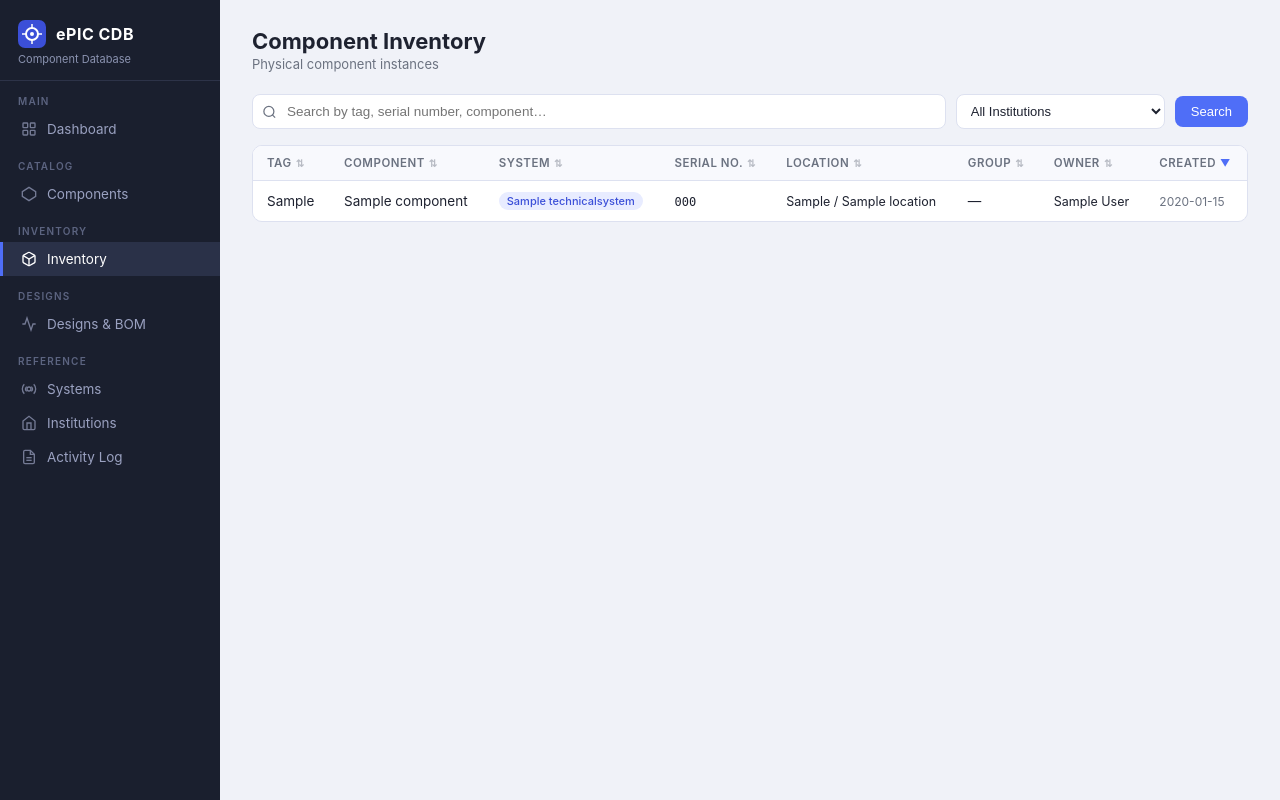
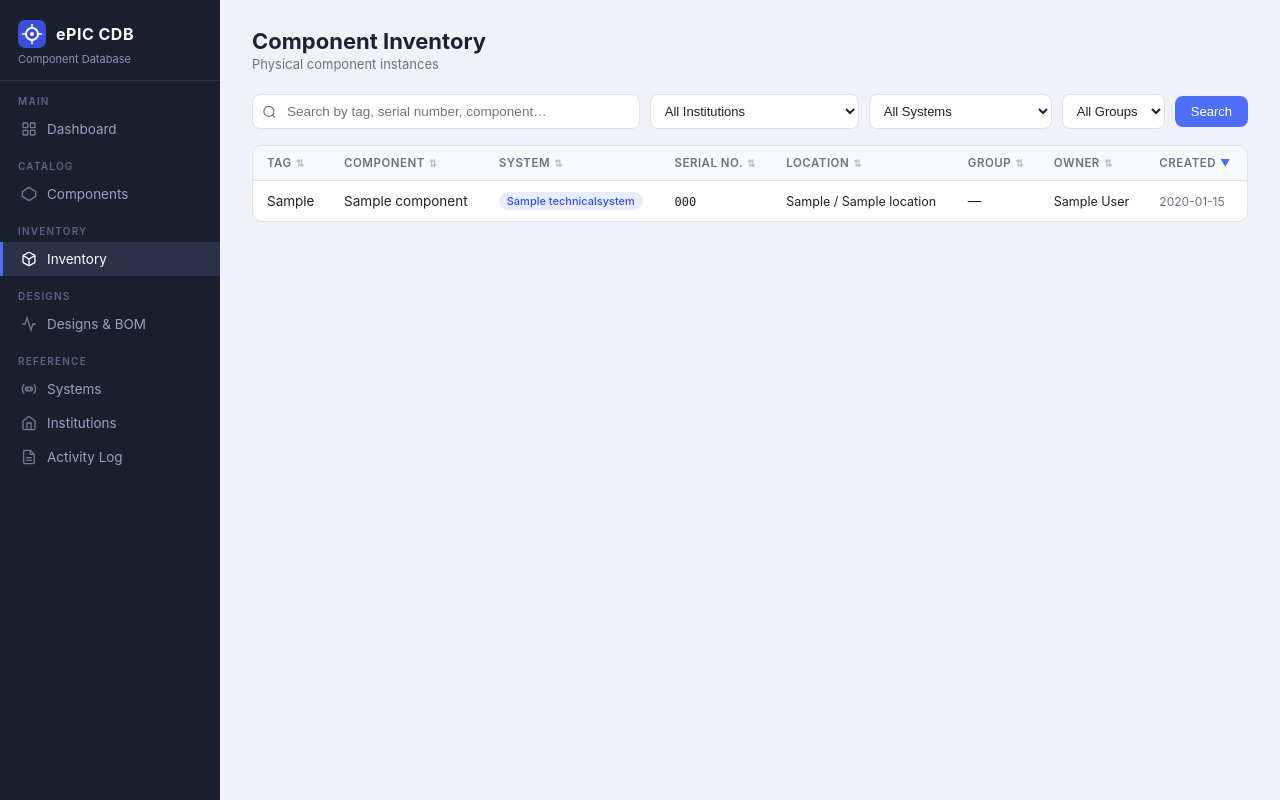
Before and after one commit to buddhasystem/epiCDB, a Django app: page /inventory/ in a window 1280 px wide. Run offline with Django 5.2, Linux system fonts and the light colour scheme; tables that the repository leaves empty hold one stand-in row (values such as "Sample post"); parts of the project's set-up code (start-up, migrations or seed data) failed here and were passed over.

Commit message:
Added more selectors to the inventory page.

```diff
--- a/cdb/templates/cdb/inventory.html
+++ b/cdb/templates/cdb/inventory.html
@@ -30,8 +30,20 @@
       </option>
     {% endfor %}
   </select>
+  <select name="system" class="filter-select">
+    <option value="">All Systems</option>
+    {% for sys in systems %}
+      <option value="{{ sys.name }}" {% if system == sys.name %}selected{% endif %}>{{ sys.name }}</option>
+    {% endfor %}
+  </select>
+  <select name="group" class="filter-select">
+    <option value="">All Groups</option>
+    {% for grp in groups %}
+      <option value="{{ grp.name }}" {% if group == grp.name %}selected{% endif %}>{{ grp.name }}</option>
+    {% endfor %}
+  </select>
   <button type="submit" class="btn btn-primary">Search</button>
-  {% if q or institution %}<a href="{% url 'inventory-list' %}" class="btn btn-ghost">Clear</a>{% endif %}
+  {% if q or institution or system or group %}<a href="{% url 'inventory-list' %}" class="btn btn-ghost">Clear</a>{% endif %}
 </form>
 
 {% comment %}Sortable header macro via with blocks{% endcomment %}
--- a/cdb/views_web.py
+++ b/cdb/views_web.py
@@ -124,6 +124,8 @@ _INSTANCE_SORT = {
 def inventory_list(request):
     q           = request.GET.get('q', '')
     institution = request.GET.get('institution', '')
+    system      = request.GET.get('system', '')
+    group       = request.GET.get('group', '')
     sort        = request.GET.get('sort', 'created')
     direction   = request.GET.get('dir', 'desc')
 
@@ -138,6 +140,10 @@ def inventory_list(request):
         )
     if institution:
         qs = qs.filter(location__institution__abbreviation=institution)
+    if system:
+        qs = qs.filter(technical_system__name=system)
+    if group:
+        qs = qs.filter(owner_group__name=group)
 
     order_field = _INSTANCE_SORT.get(sort, 'created_on')
     if direction == 'desc':
@@ -151,7 +157,11 @@ def inventory_list(request):
         'page_obj':     page_obj,
         'q':            q,
         'institution':  institution,
+        'system':       system,
+        'group':        group,
         'institutions': Institution.objects.all(),
+        'systems':      TechnicalSystem.objects.all(),
+        'groups':       Group.objects.order_by('name'),
         'sort':         sort,
         'dir':          direction,
         'query_str':    _qs(request),
```
